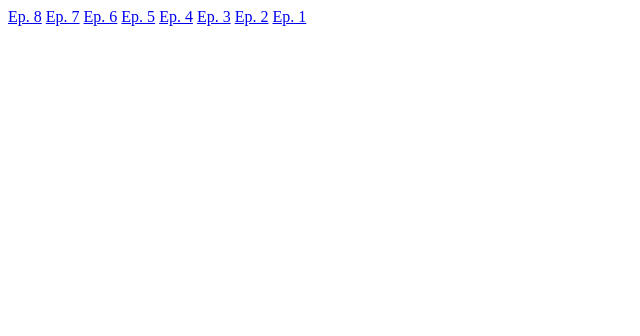
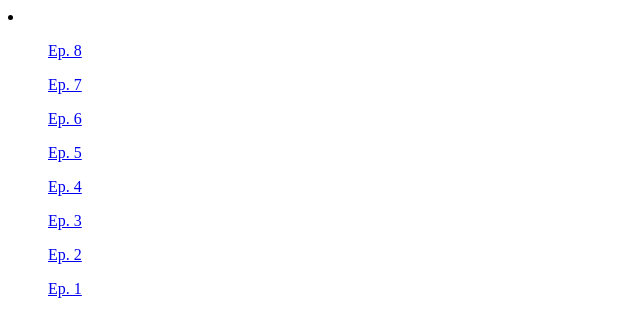
Before and after one commit to AmongUsPodcast/amonguspodcast.github.com, a plain HTML site: page index.html in a window 1280 px wide. Shown: the whole page, without its empty margins (0-640 px from the left). Drawn offline with Linux system fonts and the light colour scheme.

Commit message:
hopefully this meme works

```diff
--- a/index.html
+++ b/index.html
@@ -1,11 +1,15 @@
 <head>
   <link rel="stylesheet" href="style.css">
 </head>
-<a href="https://open.spotify.com/episode/02bsKimPSdV1gpwnR9D6NP?si=qfAuD9n-RRm_eW7x8XrN0w">Ep. 8</a>
-<a href="https://open.spotify.com/episode/3Jngo3Q3X5t9tm7HMzLcFb?si=lJzT-05mTM6-Cu-BhhxGBg">Ep. 7</a>
-<a href="https://open.spotify.com/episode/4DN64hWojoLAUr3wBA29th?si=MhM7-LFjRLqYxflwodjIbg">Ep. 6</a>
-<a href="https://open.spotify.com/episode/697iewaZRpAIzhY7xQ0n7p?si=EIIda3NqQqe0eAgZkEsKvA">Ep. 5</a>
-<a href="https://open.spotify.com/episode/3ZkYS9B6zd1QHZ4g8qlUhg?si=IJJawYabQ8ySCVSBprUBsA">Ep. 4</a>
-<a href="https://open.spotify.com/episode/6QVEPcK5Jb1XomYoYytlEw?si=qxWFeWWcTZG28zgH4CnC0Q">Ep. 3</a>
-<a href="https://open.spotify.com/episode/17VNQnKVKQX2eyzaM1wmNA?si=tTD4gwXOR1eRYSy-ig7amQ">Ep. 2</a>
-<a href="https://open.spotify.com/episode/444Gs7CXYJu1nnaqrXnIfd?si=XKQkbehNRFi4MFPheU-vVg">Ep. 1</a>
+<body>
+  <li>
+    <ul><a href="https://open.spotify.com/episode/02bsKimPSdV1gpwnR9D6NP?si=qfAuD9n-RRm_eW7x8XrN0w">Ep. 8</a></ul>
+    <ul><a href="https://open.spotify.com/episode/3Jngo3Q3X5t9tm7HMzLcFb?si=lJzT-05mTM6-Cu-BhhxGBg">Ep. 7</a></ul>
+    <ul><a href="https://open.spotify.com/episode/4DN64hWojoLAUr3wBA29th?si=MhM7-LFjRLqYxflwodjIbg">Ep. 6</a></ul>
+    <ul><a href="https://open.spotify.com/episode/697iewaZRpAIzhY7xQ0n7p?si=EIIda3NqQqe0eAgZkEsKvA">Ep. 5</a></ul>
+    <ul><a href="https://open.spotify.com/episode/3ZkYS9B6zd1QHZ4g8qlUhg?si=IJJawYabQ8ySCVSBprUBsA">Ep. 4</a></ul>
+    <ul><a href="https://open.spotify.com/episode/6QVEPcK5Jb1XomYoYytlEw?si=qxWFeWWcTZG28zgH4CnC0Q">Ep. 3</a></ul>
+    <ul><a href="https://open.spotify.com/episode/17VNQnKVKQX2eyzaM1wmNA?si=tTD4gwXOR1eRYSy-ig7amQ">Ep. 2</a></ul>
+    <ul><a href="https://open.spotify.com/episode/444Gs7CXYJu1nnaqrXnIfd?si=XKQkbehNRFi4MFPheU-vVg">Ep. 1</a></ul>
+  </li>
+</body>
```
